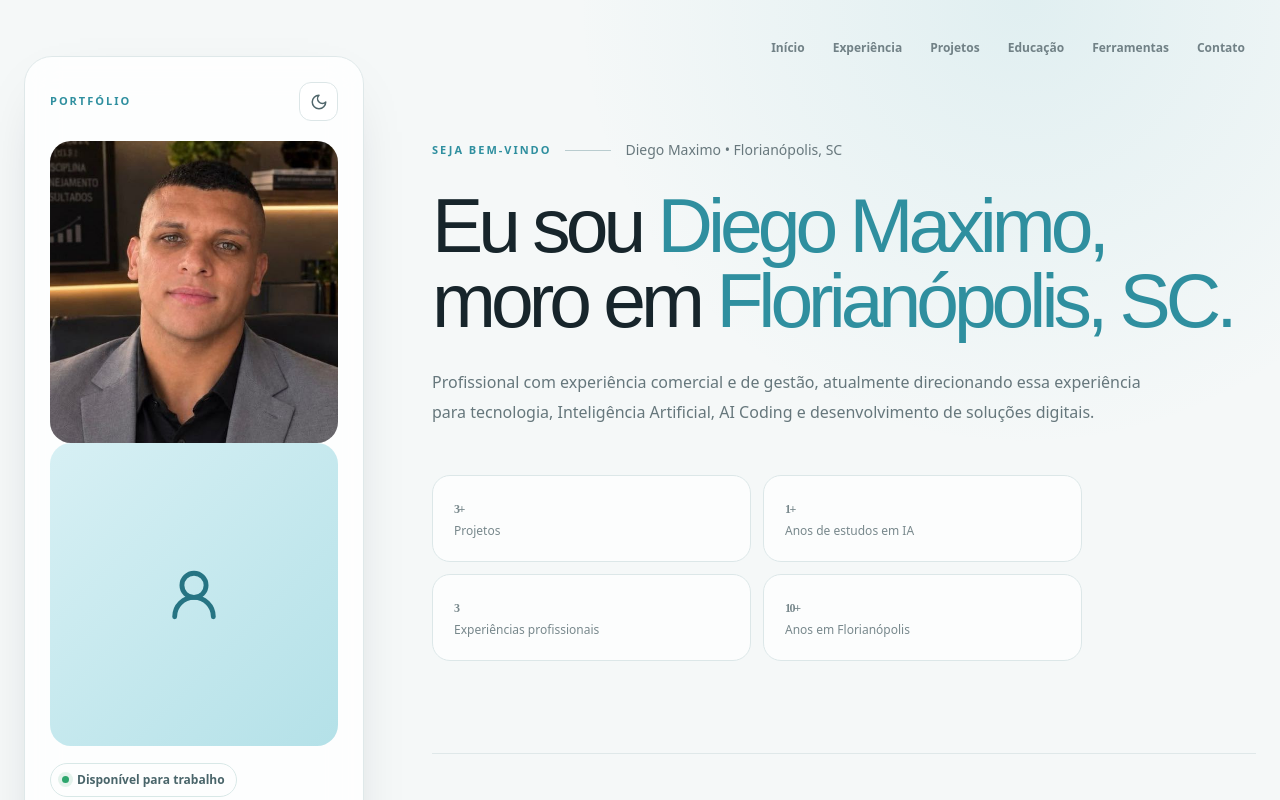
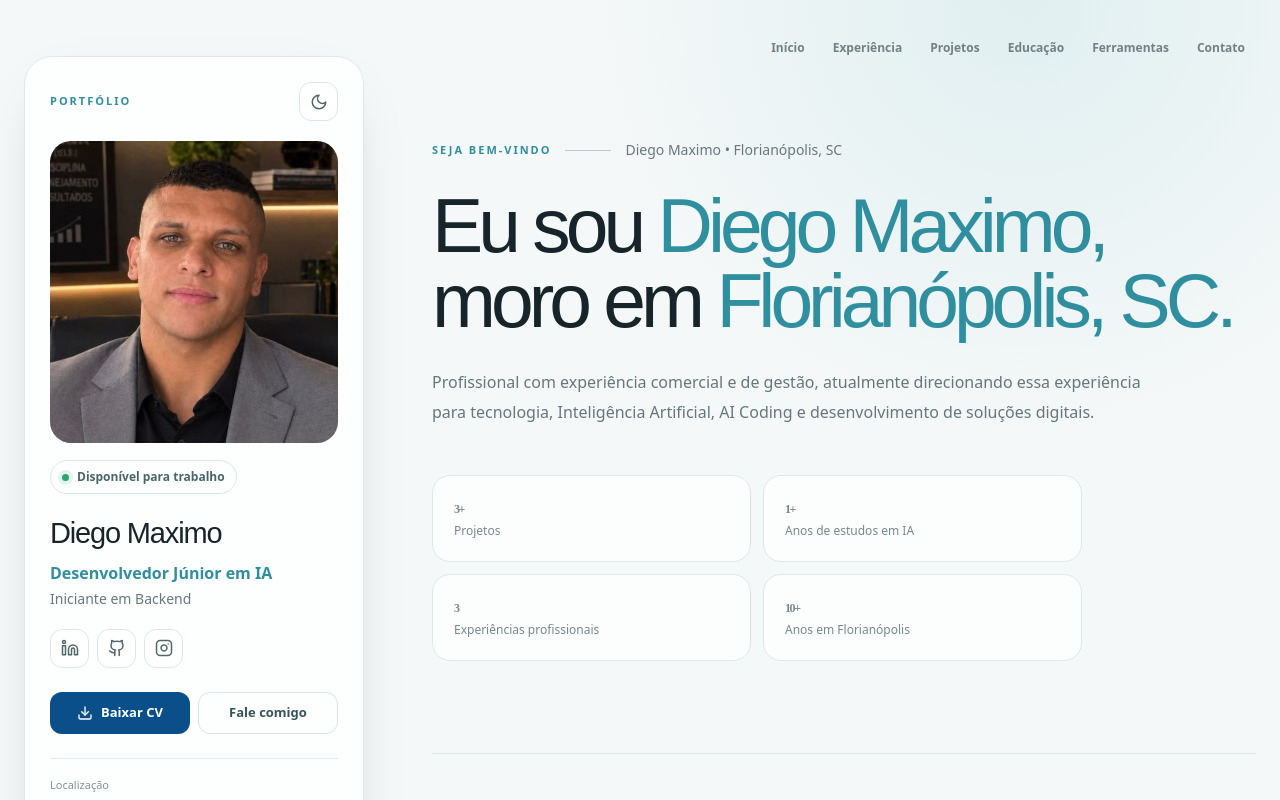
Before and after one commit to Diego-dev-ai/diego-maximo-portfolio, a React (Vite) app: page / in a window 1280 px wide. Shown: the top 800 px of the page. Built offline with nearby package versions, Linux system fonts and the light colour scheme.

Commit message:
Simplify profile image rendering
Removed fallback profile image handling and simplified the image rendering.

```diff
--- a/src/App.tsx
+++ b/src/App.tsx
@@ -2,7 +2,7 @@ import { useEffect, useState } from 'react'
 import {
   ArrowUpRight, BriefcaseBusiness, Check, ChevronDown, Code2, Download,
   Github, GraduationCap, Instagram, Linkedin, Mail, MapPin, Menu, Moon,
-  Phone, Send, Sparkles, Sun, UserRound, X
+  Phone, Send, Sparkles, Sun, X
 } from 'lucide-react'
 import { content } from './data/content'
 
@@ -78,14 +78,7 @@ function Profile({ dark, setDark }: { dark: boolean; setDark: (v: boolean) => vo
     src={p.photo}
     alt={`Foto de ${p.name}`}
     className="profile-photo"
-          onError={(e) => {
-            e.currentTarget.style.display = 'none'
-            e.currentTarget.nextElementSibling?.classList.remove('hidden')
-          }}
   />
-        <div className="profile-fallback hidden">
-          <UserRound size={58} />
-        </div>
 </div>
 
       <div className="availability"><span />{p.availability}</div>
```
Lines whose indentation alone changed are shown as unchanged.
